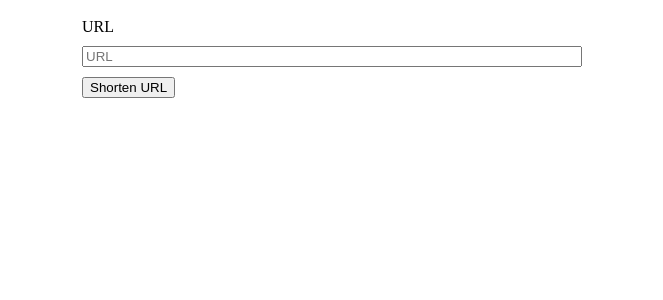
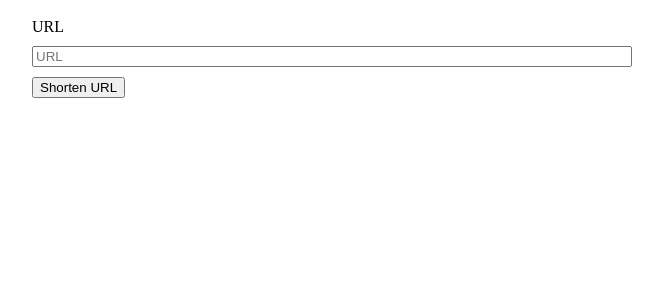
Before and after one commit to AnastasiiaPlutalova/react-no-cra, a React app: page / in a window 1280 px wide. Shown: the top 300 px of the page, without its empty margins (308-971 px from the left). Built offline with nearby package versions, Linux system fonts and the light colour scheme.

Commit message:
fix statistic url on frontPage

```diff
--- a/src/pages/FrontPage/FrontPage.jsx
+++ b/src/pages/FrontPage/FrontPage.jsx
@@ -14,7 +14,7 @@ function FrontPage() {
 
       const hash = getRandomHash();
       const shortUrl = `${window.location.origin}/${hash}`;
-      const statisticUrl = `${window.location.origin}/statistic/${hash}`;
+      const statisticUrl = `${window.location.origin}/statistic?shortUrl=${shortUrl}`;
       const urlData = { originalUrl, shortUrl };
       try {
         await post(process.env.REACT_APP_API_URLS, urlData);
--- a/src/pages/FrontPage/FrontPage.scss
+++ b/src/pages/FrontPage/FrontPage.scss
@@ -1,7 +1,7 @@
 @import '../../common/styles/variables.scss';
 
 .front-page {
-    width: 500px;
+    width: 600px;
     margin: auto;
 
     &__form {
```
